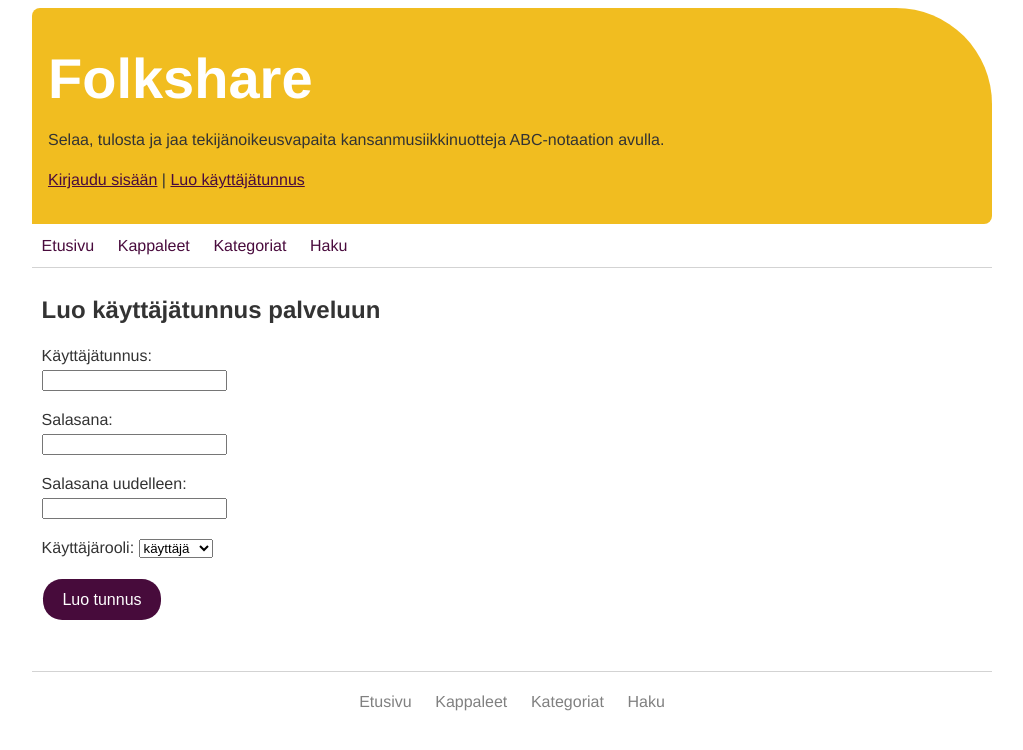
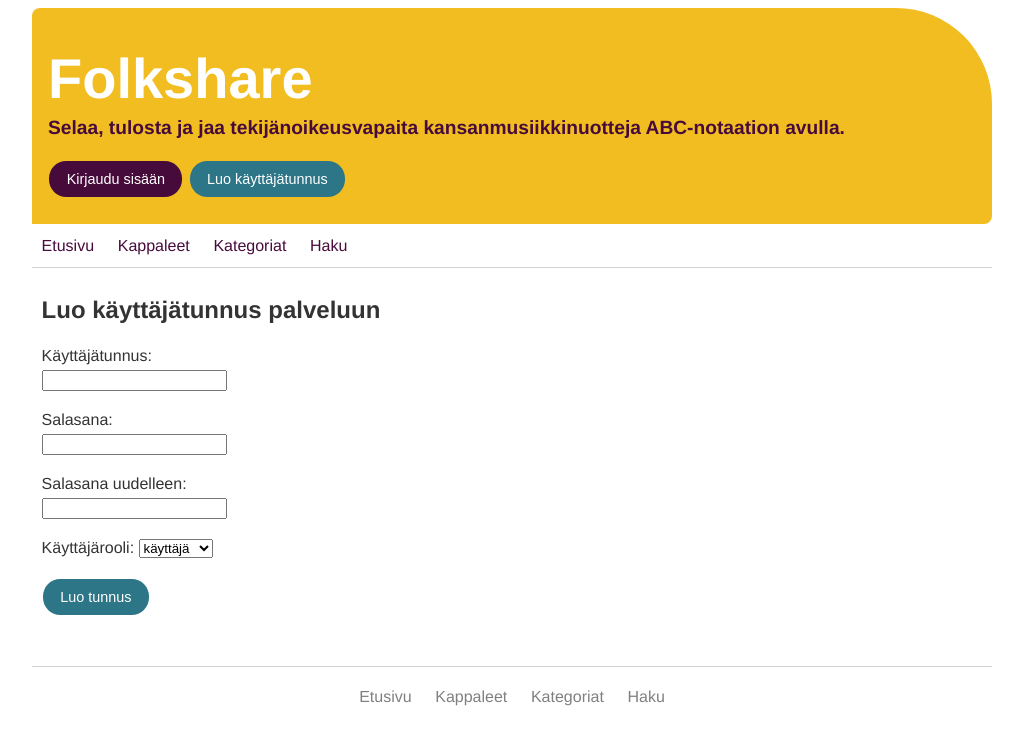
Before and after one commit to piamanns/tsoha-folkshare, a Flask app: page /register in a window 1280 px wide. Shown: the top 750 px of the page, without its empty margins (128-1151 px from the left). Run offline with Flask 2, Linux system fonts and the light colour scheme.

Commit message:
Add styling to header
Also some tweaks to navigation styling and button colors.

```diff
--- a/static/main.css
+++ b/static/main.css
@@ -52,7 +56,7 @@ hr {
 
 button {
   background-color: #470b3b;
-  font-size: 1em;
+  font-size: 0.9em;
   color: white;
   margin: 0.2em 0.1em;
   padding: 0.7em 1.2em;
@@ -109,6 +106,40 @@ button:hover {
   color: white;
 }
 
+.btn-link-purple {
+  background-color: #470b3b;
+}
+
+.btn-link-purple a {
+  color: white;
+  text-decoration: none;
+}
+
+.btn-link-purple:hover {
+  background-color: #efefef;
+}
+
+.btn-link-purple:hover a{
+  color: #470b3b;
+}
+
+.btn-link-blue {
+  background-color: hsl(191, 51%, 35%);
+}
+
+.btn-link-blue a {
+  text-decoration: none;
+  color: white;
+}
+
+.btn-link-blue:hover {
+  background-color: #efefef;
+}
+
+.btn-link-blue:hover a {
+  color: #470b3b;
+}
+
 /* || HEADER */
 
 .header {
@@ -132,6 +163,18 @@ button:hover {
 
 .header h1 a:hover {
   text-decoration: underline
+}
+
+.subheading {
+  color: #470b3b;
+  font-size: 1.2em;
+  font-weight: 600;
+  margin-bottom: 1em;
+}
+
+.header p {
+  color: #470b3b;
+  margin-bottom: 0.5em;
 }
 
 /* || NAVIGATION */
--- a/templates/index.html
+++ b/templates/index.html
@@ -19,7 +19,7 @@
       <li><a href="/tune/{{ tune.id }}">{{ tune.name }}</a> - lisääjä <strong>{{ tune.username }}</strong> ({{ tune.created.strftime("%d.%m.%Y") }})</li>
       {% endfor %}
     </ul>
-    <p><a href="/tune">Näytä kaikki</a></p>
+    <p class="padding-left"><a href="/tune"> Näytä kaikki</a></p>
   </div>
 
   <div>
--- a/templates/layout.html
+++ b/templates/layout.html
@@ -5,15 +5,17 @@
 <title>FolkShare - {% block title %}{% endblock %}</title>
 <div class="header">
   <h1><a href="/">Folkshare</a></h1>
-  <p>Selaa, tulosta ja jaa tekijänoikeusvapaita kansanmusiikkinuotteja ABC-notaation avulla.
+  <div class="subheading">Selaa, tulosta ja jaa tekijänoikeusvapaita kansanmusiikkinuotteja ABC-notaation avulla.</div>
   {% if session.user_id %}
     <p>Tervetuloa, käyttäjä <strong>{{ session.user_name }}!</strong>
       {% if session.user_role == 2 %}
-        | <a href="/add_category">Ylläpitäjän työkalut</a>
+        <button type="button" class="btn-link-blue"><a href="/add_category">Ylläpitäjän työkalut</a></button>
       {% endif %}
-      | <a href="/logout">Kirjaudu ulos</a>
+      <button type="button" class="btn-link-purple"><a href="/logout">Kirjaudu ulos</a></button>
   {% else %}
-    <p><a href="/login">Kirjaudu sisään</a> | <a href="/register">Luo käyttäjätunnus</a>
+    <p>
+      <button type="button" class="btn-link-purple"><a href="/login">Kirjaudu sisään</a></button>
+      <button type="button" class="btn-link-blue"><a href="/register">Luo käyttäjätunnus</a></button>
   {% endif %}
 </div>
 
--- a/templates/register.html
+++ b/templates/register.html
@@ -13,7 +13,7 @@
       <option value=2> ylläpitäjä
     </select>
   <p>
-  <button>Luo tunnus</button>
+  <button class="btn-modify">Luo tunnus</button>
 </form>
 
 {% endblock %}
```
Also changed, not shown: other parts of static/main.css (+18 -22 lines).
